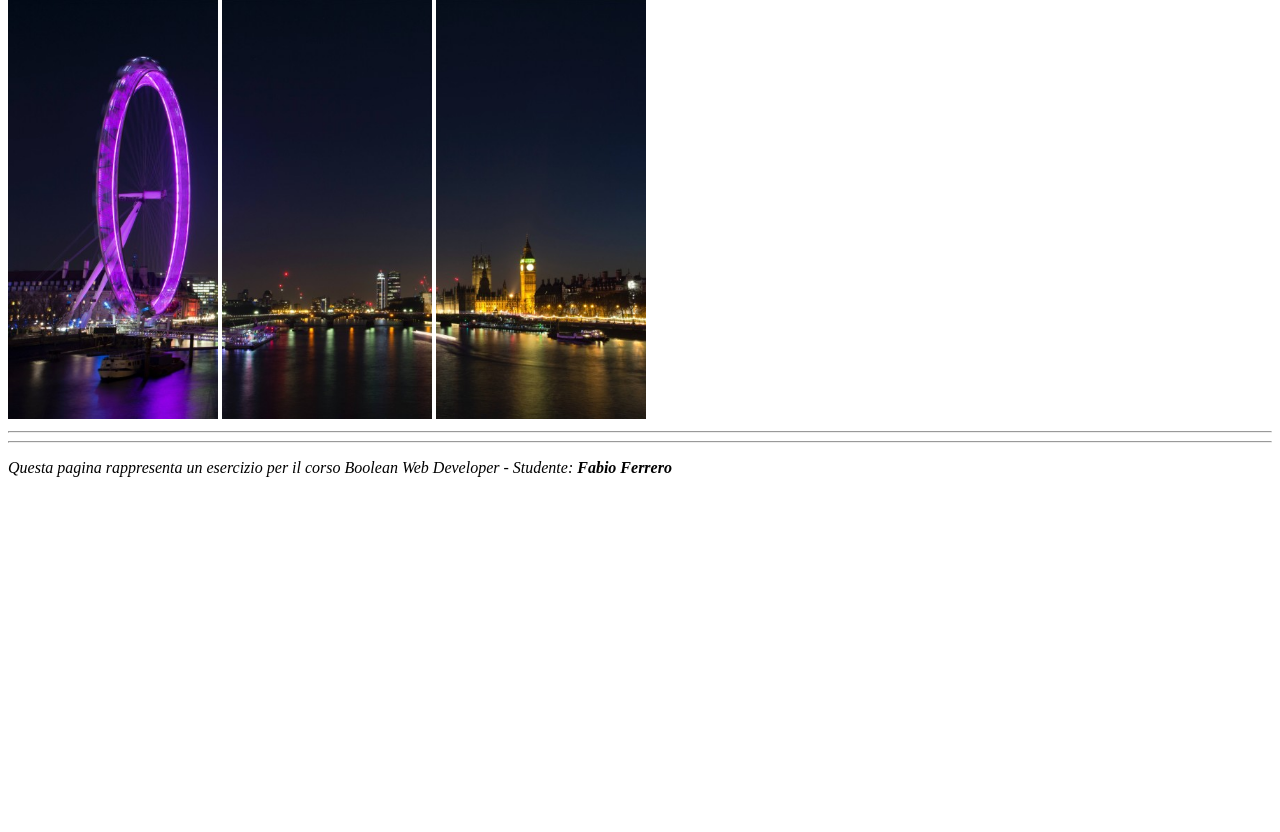
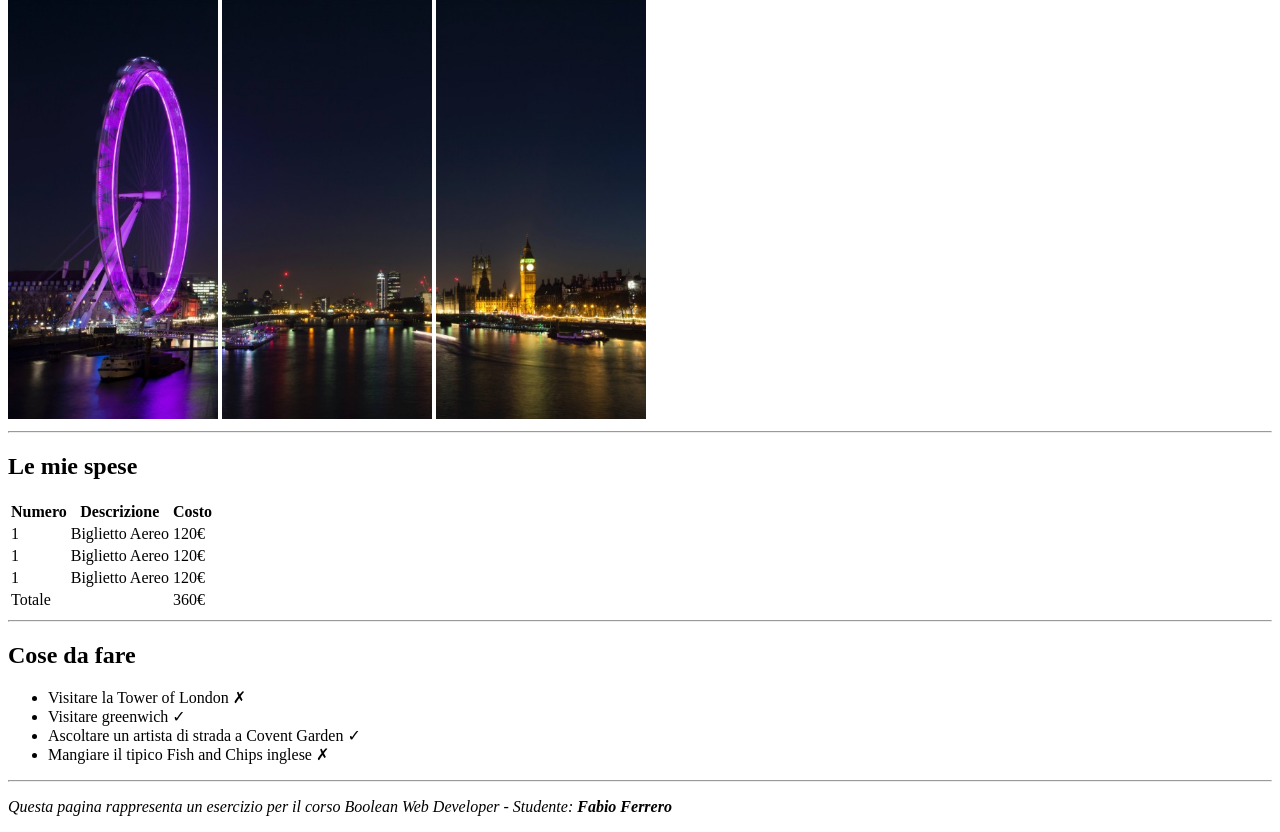
Before and after one commit to fabioferrero90/html-london-trip, a plain HTML site: page index.html in a window 1280 px wide. Shown: the part 68-900 px from the top of the page. Before the commit the page ends 800 px from the top, so only its background shows below. Drawn offline with Linux system fonts and the light colour scheme.

Commit message:
[update] added costs and target of the trip

```diff
--- a/index.html
+++ b/index.html
@@ -20,6 +20,57 @@
 
   <main>
 
+    <!-- Spese di viaggio -->
+    <div>
+      <h2>Le mie spese</h2>
+      <table>
+        <thead>
+          <tr>
+            <th>Numero</th>
+            <th>Descrizione</th>
+            <th>Costo</th>
+          </tr>
+        </thead>
+        <tbody>
+          <tr>
+            <td>1</td>
+            <td>Biglietto Aereo</td>
+            <td>120&euro;</td>
+          </tr>
+          <tr>
+            <td>1</td>
+            <td>Biglietto Aereo</td>
+            <td>120&euro;</td>
+          </tr>
+          <tr>
+            <td>1</td>
+            <td>Biglietto Aereo</td>
+            <td>120&euro;</td>
+          </tr>
+        </tbody>
+        <tfoot>
+          <tr>
+            <td>Totale</td>
+            <td></td>
+            <td>360&euro;</td>
+          </tr>
+        </tfoot>
+      </table>
+      <hr>
+    </div>
+
+    <!-- Obiettivi del viaggio -->
+    <div>
+      <h2>Cose da fare</h2>
+      <ul>
+        <li>Visitare la Tower of London &cross;</li>
+        <li>Visitare greenwich &check;</li>
+        <li>Ascoltare un artista di strada a Covent Garden &check;</li>
+        <li>Mangiare il tipico Fish and Chips inglese &cross;</li>
+      </ul>
+    </div>
+
+
   </main>
 
   <!-- Non richiesto dall'esercizio -->
```
